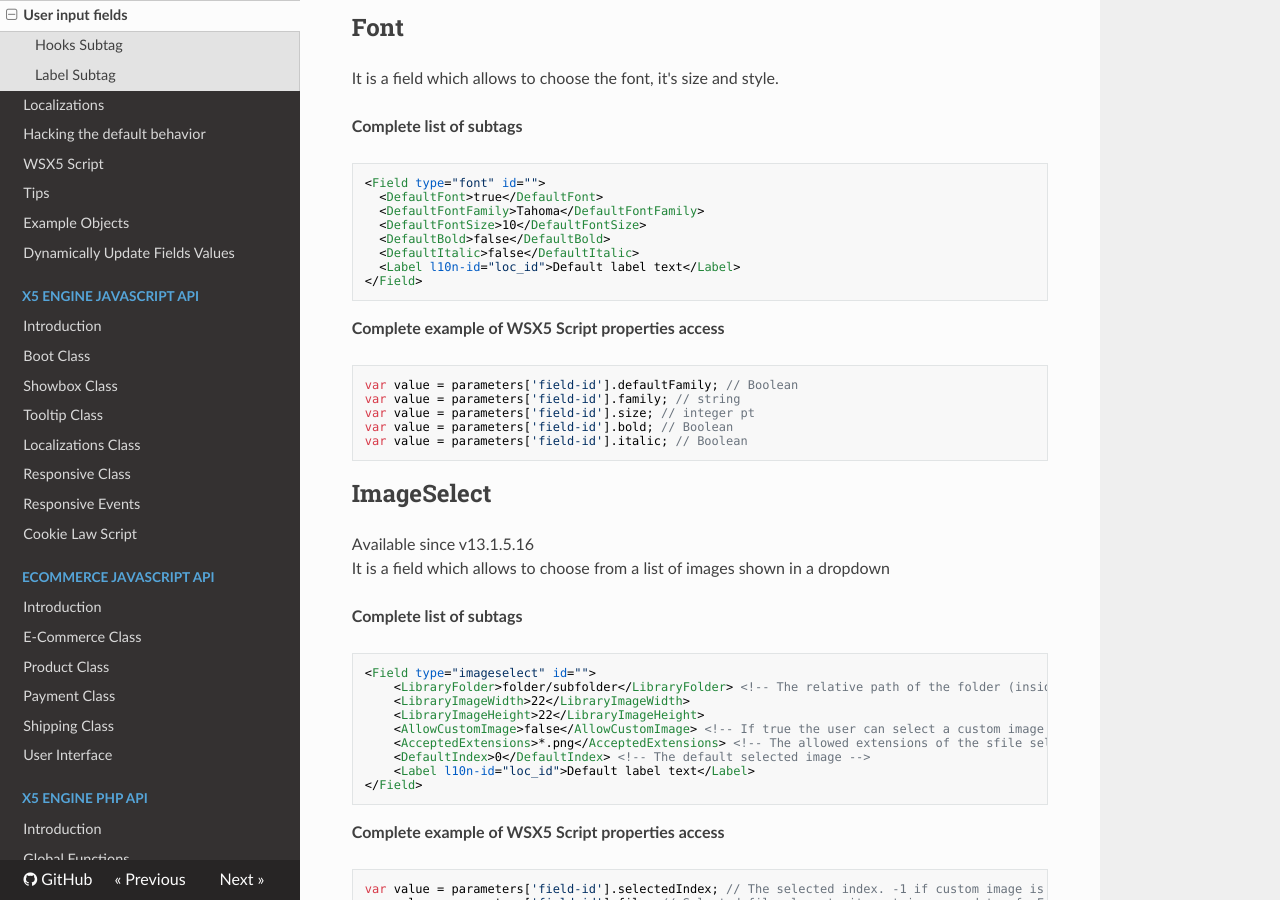
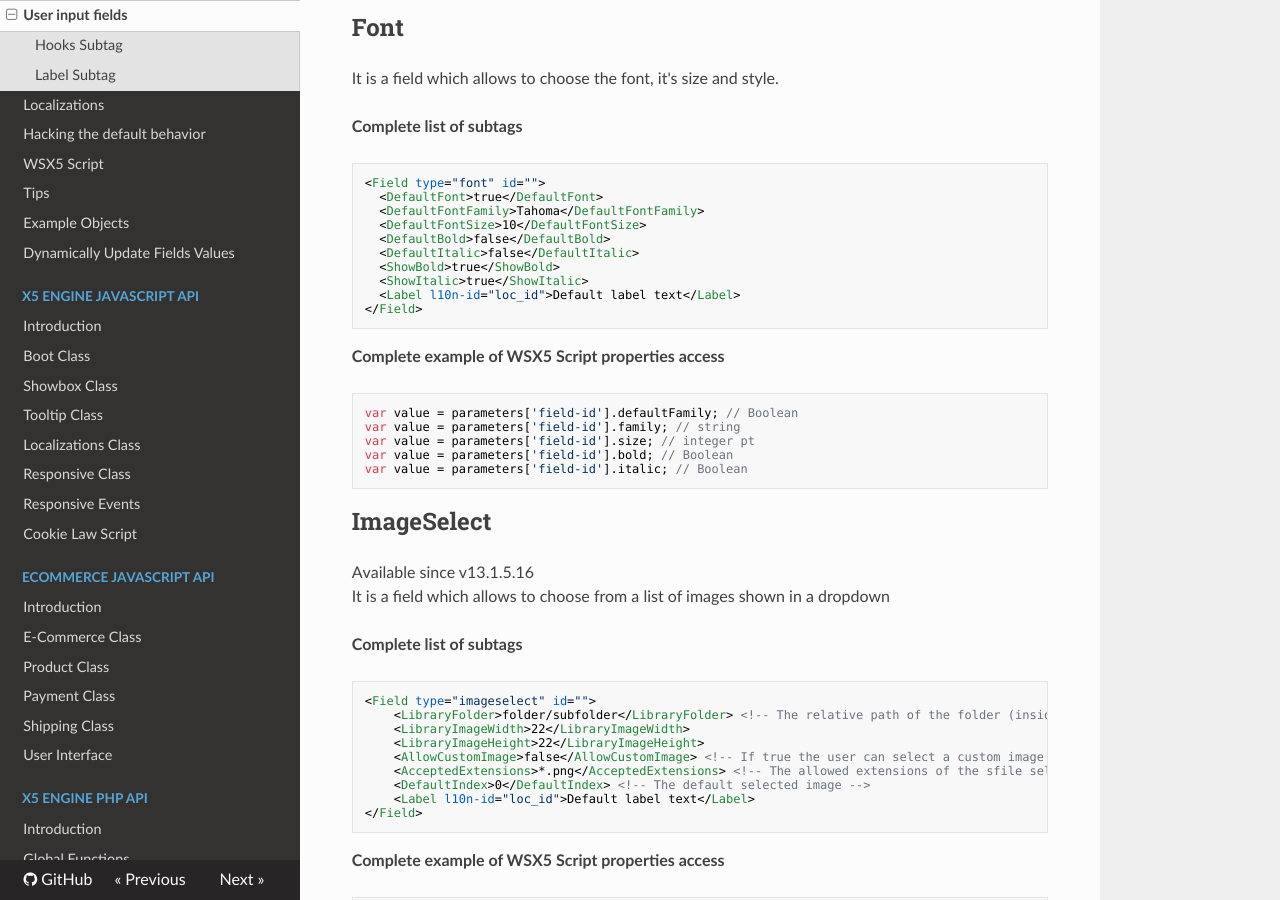
Before and after one commit to WebSiteX5/wsx5-developers-guide, an MkDocs documentation site: the page built from docs/optional-objects/user-input-fields.md, in a window 1280 px wide and 900 px high, scrolled down 6554 px. Built offline with MkDocs 1.6.1, drawn with Linux system fonts in a browser that asks for light colours; nearby versions of some CDN libraries; old or Windows-style settings are respelled for this version of MkDocs.

Commit message:
Font Field ShowBold and ShowItalic Properties
WSX5-5141

````diff
--- a/docs/optional-objects/user-input-fields.md
+++ b/docs/optional-objects/user-input-fields.md
@@ -293,6 +293,8 @@ It is a field which allows to choose the font, it's size and style.
   <DefaultFontSize>10</DefaultFontSize>
   <DefaultBold>false</DefaultBold>
   <DefaultItalic>false</DefaultItalic>
+  <ShowBold>true</ShowBold>
+  <ShowItalic>true</ShowItalic>
   <Label l10n-id="loc_id">Default label text</Label>
 </Field>
 ```
````
